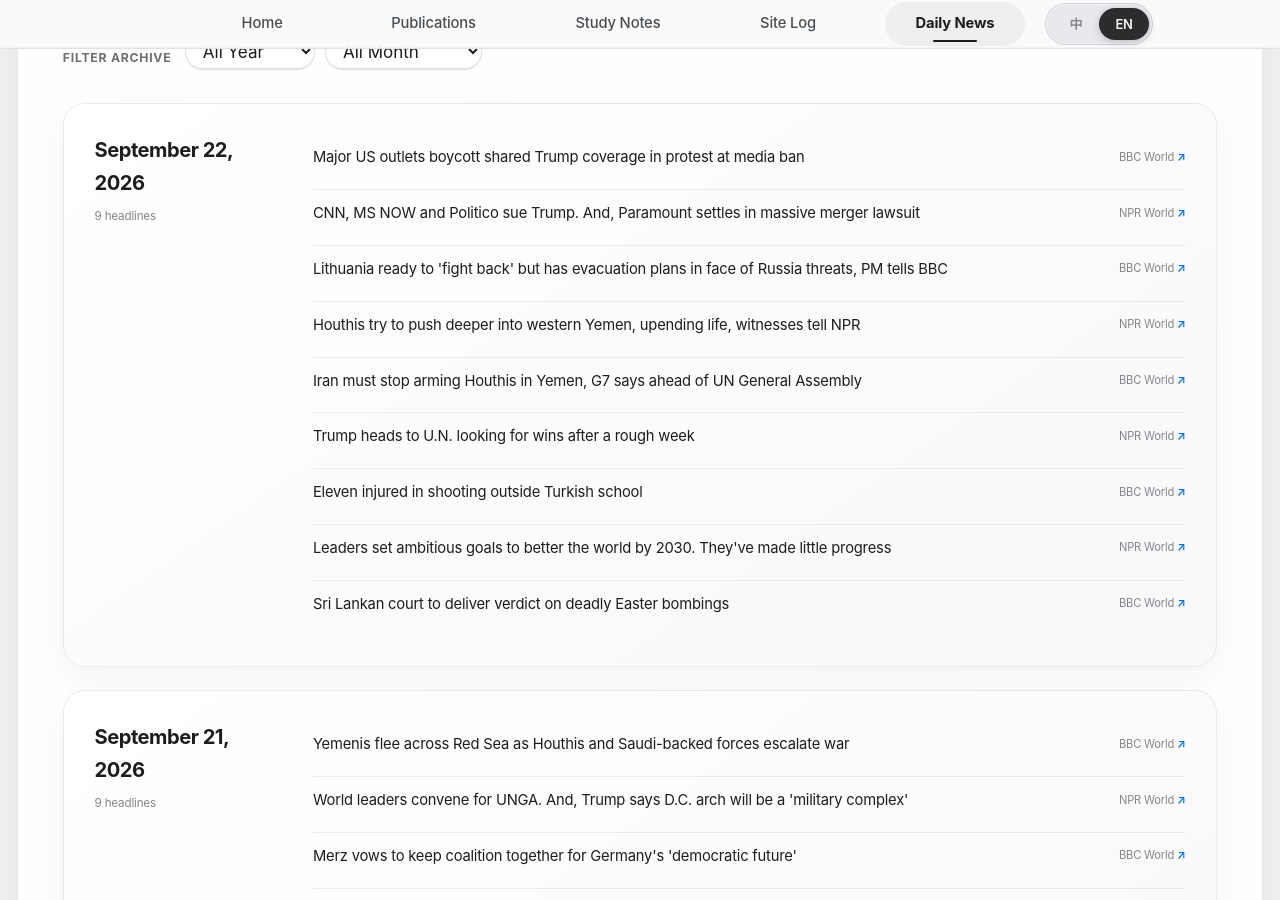
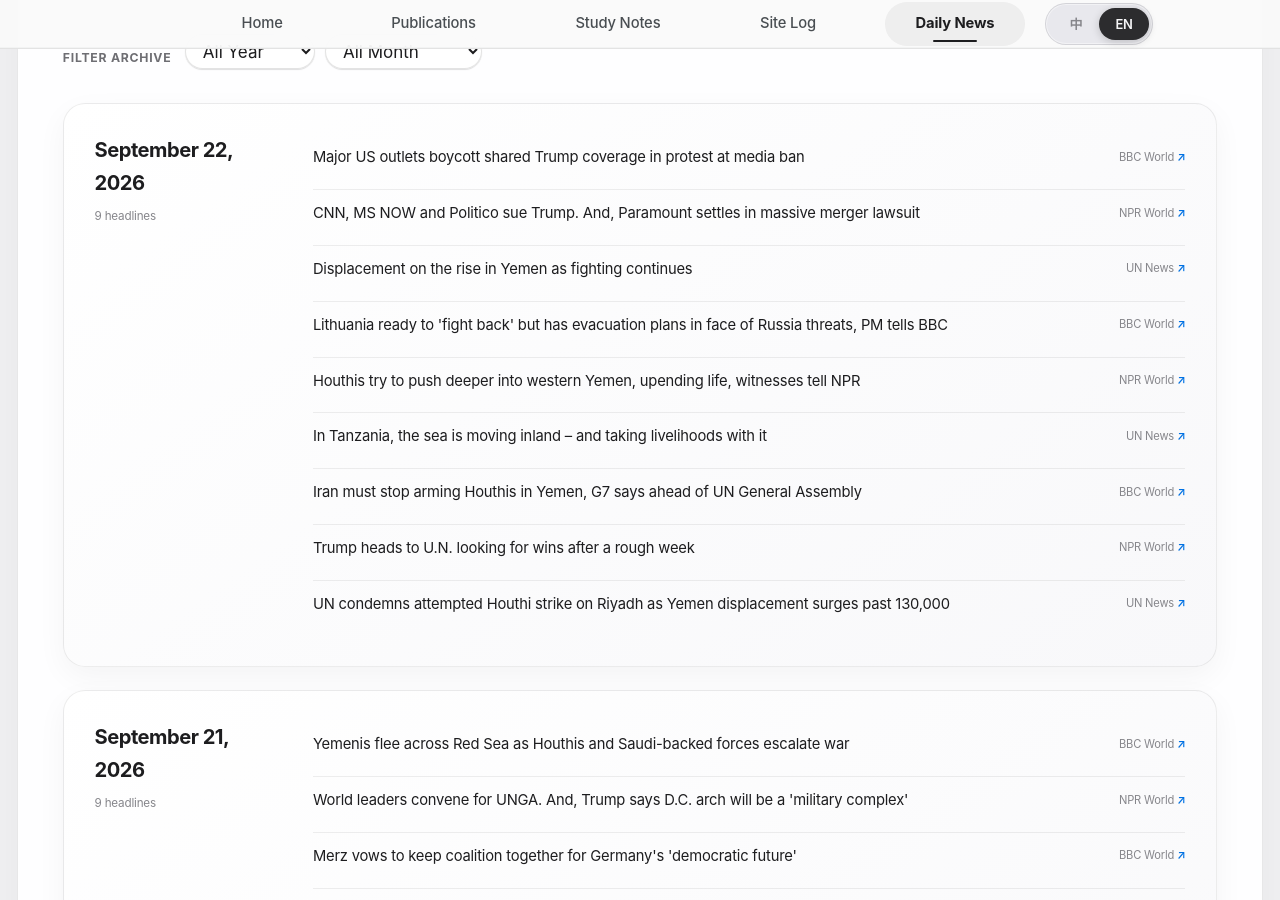
Before and after one commit to HaoxiangLuo/HaoxiangLuo.github.io, a Jekyll site: the page built from _pages/daily-news.html, in a window 1280 px wide and 900 px high, scrolled down 297 px. Built offline with Jekyll 4.4.1, drawn with Linux system fonts in a browser that asks for light colours; a style sheet for code colours, icons or effects is not loaded.

Commit message:
Update daily news 2026-09-22

```diff
--- a/_data/daily_news.json
+++ b/_data/daily_news.json
@@ -1,5 +1,5 @@
 {
-  "updated_at": "2026-09-22T19:24:16+08:00",
+  "updated_at": "2026-09-22T20:29:37+08:00",
   "days": [
     {
       "date": "2026-09-22",
@@ -17,6 +17,12 @@
           "title_zh": "CNN、MS NOW 和 Politico 起诉特朗普。并且，派拉蒙在大规模合并诉讼中达成和解"
         },
         {
+          "title": "Displacement on the rise in Yemen as fighting continues",
+          "source": "UN News",
+          "url": "https://news.un.org/feed/view/en/story/2026/09/1168390",
+          "title_zh": "随着战斗的继续，也门的流离失所者不断增加"
+        },
+        {
           "title": "Lithuania ready to 'fight back' but has evacuation plans in face of Russia threats, PM tells BBC",
           "source": "BBC World",
           "url": "https://www.bbc.co.uk/news/articles/ck5yw8npxzrlo?at_medium=RSS&at_campaign=rss",
@@ -27,6 +33,12 @@
           "source": "NPR World",
           "url": "https://www.npr.org/2026/09/22/g-s1-144261/yemen-houthis-saudi-iran-humanitarian-crisis",
           "title_zh": "目击者告诉美国国家公共广播电台，胡塞武装试图深入也门西部，颠覆人们的生活"
+        },
+        {
+          "title": "In Tanzania, the sea is moving inland – and taking livelihoods with it",
+          "source": "UN News",
+          "url": "https://news.un.org/feed/view/en/story/2026/09/1168389",
+          "title_zh": "在坦桑尼亚，海洋正在向内陆移动——并带走了人们的生计"
         },
         {
           "title": "Iran must stop arming Houthis in Yemen, G7 says ahead of UN General Assembly",
@@ -41,22 +53,10 @@
           "title_zh": "经历了艰难的一周后，特朗普前往联合国寻求胜利"
         },
         {
-          "title": "Eleven injured in shooting outside Turkish school",
-          "source": "BBC World",
-          "url": "https://www.bbc.co.uk/news/articles/c6y0z4gv0le4o?at_medium=RSS&at_campaign=rss",
-          "title_zh": "土耳其学校外发生枪击事件 11人受伤"
-        },
-        {
-          "title": "Leaders set ambitious goals to better the world by 2030. They've made little progress",
-          "source": "NPR World",
-          "url": "https://www.npr.org/2026/09/22/nx-s1-5975528/leaders-set-ambitious-goals-to-better-the-world-by-2030-theyve-made-little-progress",
-          "title_zh": "领导人制定了到 2030 年让世界变得更美好的雄心勃勃的目标，但进展甚微"
-        },
-        {
-          "title": "Sri Lankan court to deliver verdict on deadly Easter bombings",
-          "source": "BBC World",
-          "url": "https://www.bbc.co.uk/news/articles/cw8r687nedzgo?at_medium=RSS&at_campaign=rss",
-          "title_zh": "斯里兰卡法院将对致命复活节爆炸案作出判决"
+          "title": "UN condemns attempted Houthi strike on Riyadh as Yemen displacement surges past 130,000",
+          "source": "UN News",
+          "url": "https://news.un.org/feed/view/en/story/2026/09/1168387",
+          "title_zh": "也门流离失所者激增超过13万人，联合国谴责胡塞武装袭击利雅得的企图"
         }
       ]
     },
```
